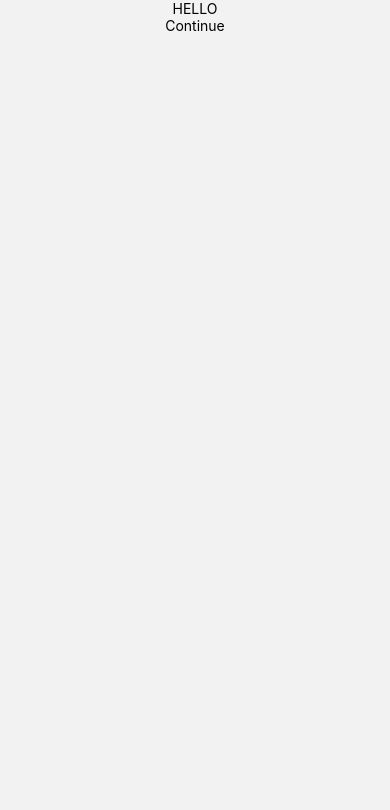
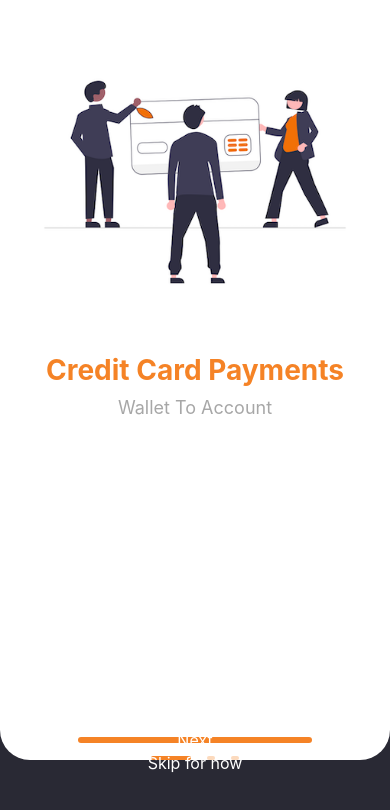
Before and after one commit to csr000/fidelity-mobile-app-ui-rebuild, a React Native app: screen /Alert in a window 390 px wide. Before the commit this address had no page. Shown: the top 810 px of the page. Built offline with nearby package versions, Linux system fonts and the light colour scheme.

Commit message:
🔥  replace welcome with splash screen

```diff
--- a/navigation/Stack.jsx
+++ b/navigation/Stack.jsx
@@ -1,14 +1,12 @@
 import { createNativeStackNavigator } from '@react-navigation/native-stack';
 import Onboarding from '../screens/Onboarding';
-import Welcome from '../screens/Welcome';
 import TabNavigation from './Tab';
 
 const Stack = createNativeStackNavigator();
 
 export default function StackNavigator() {
   return (
-    <Stack.Navigator initialRouteName={Welcome} screenOptions={{ headerShown: false }}>
-      <Stack.Screen name="Welcome" component={Welcome} />
+    <Stack.Navigator screenOptions={{ headerShown: false }}>
       <Stack.Screen name="Onboarding" component={Onboarding} />
       <Stack.Screen name="TabNavigation" component={TabNavigation} />
     </Stack.Navigator>
--- a/screens/Onboarding.jsx
+++ b/screens/Onboarding.jsx
@@ -1,16 +1,14 @@
-import { Image, TouchableOpacity, SafeAreaView, FlatList, Dimensions, Animated, View } from 'react-native';
+import { Image, TouchableOpacity, SafeAreaView, FlatList, Dimensions, Animated } from 'react-native';
 
-import Onboarding from 'react-native-onboarding-swiper';
+import { useRef, useState } from 'react';
 import data from '../services/onboarding/data';
 import { colors } from '../components/theme';
 import Block from '../components/Block';
 import Text from '../components/Text';
-import { useRef, useState } from 'react';
-import { LinearGradient } from 'expo-linear-gradient';
 
 const { width } = Dimensions.get('window');
 
-//render item for flatlist
+// render item for flatlist
 const renderItem = ({ item }) => (
   <Block center>
     <Image source={item.image} style={{ resizeMode: 'contain', width, justifyContent: 'center', marginTop: 10 }} />
@@ -25,7 +23,7 @@
   </Block>
 );
 
-const OnboardingScreen = ({ navigation }) => {
+function OnboardingScreen({ navigation }) {
   const viewConfig = useRef({ viewAreaCoveragePercentThreshold: 50 }).current;
   const [currentIndex, setCurrentIndex] = useState(0);
   const scrollX = useRef(new Animated.Value(0)).current;
@@ -35,15 +33,15 @@
     setCurrentIndex(viewableItems[0].index);
   }).current;
 
-  //scroll to next slide function
+  // scroll to next slide function
   const scrollTo = () => {
     if (currentIndex < data.length - 1) {
       Ref.current.scrollToIndex({ index: currentIndex + 1 });
     }
   };
 
-  //pagination
-  const Paginator = () => {
+  // pagination
+  function Paginator() {
     return (
       <Block row height={100} middle>
         {data.map((_, i) => {
@@ -70,7 +68,7 @@
         })}
       </Block>
     );
-  };
+  }
 
   return (
     <SafeAreaView style={{ backgroundColor: colors.black, height: '100%' }}>
@@ -95,7 +93,7 @@
       </Block>
 
       <Block center>
-        {currentIndex == data.length - 1 ? (
+        {currentIndex === data.length - 1 ? (
           <TouchableOpacity
             style={{ width: '60%', height: '25%', backgroundColor: colors.orange, marginTop: -23, justifyContent: 'center', alignItems: 'center', borderRadius: 30 }}
             onPress={() => navigation.navigate('TabNavigation')}>
@@ -122,6 +120,6 @@
       </Block>
     </SafeAreaView>
   );
-};
+}
 
 export default OnboardingScreen;
--- a/screens/Welcome.jsx
+++ /dev/null
@@ -1,16 +0,0 @@
-import { TouchableOpacity } from 'react-native';
-import Block from '../components/Block';
-import Text from '../components/Text';
-
-export default function Welcomescreen({ navigation }) {
-  return (
-    <Block>
-      <Block center marginTop={100}>
-        <Text>HELLO</Text>
-      </Block>
-      <TouchableOpacity onPress={() => navigation.navigate('Onboarding')}>
-        <Text center>Continue</Text>
-      </TouchableOpacity>
-    </Block>
-  );
-}
```
